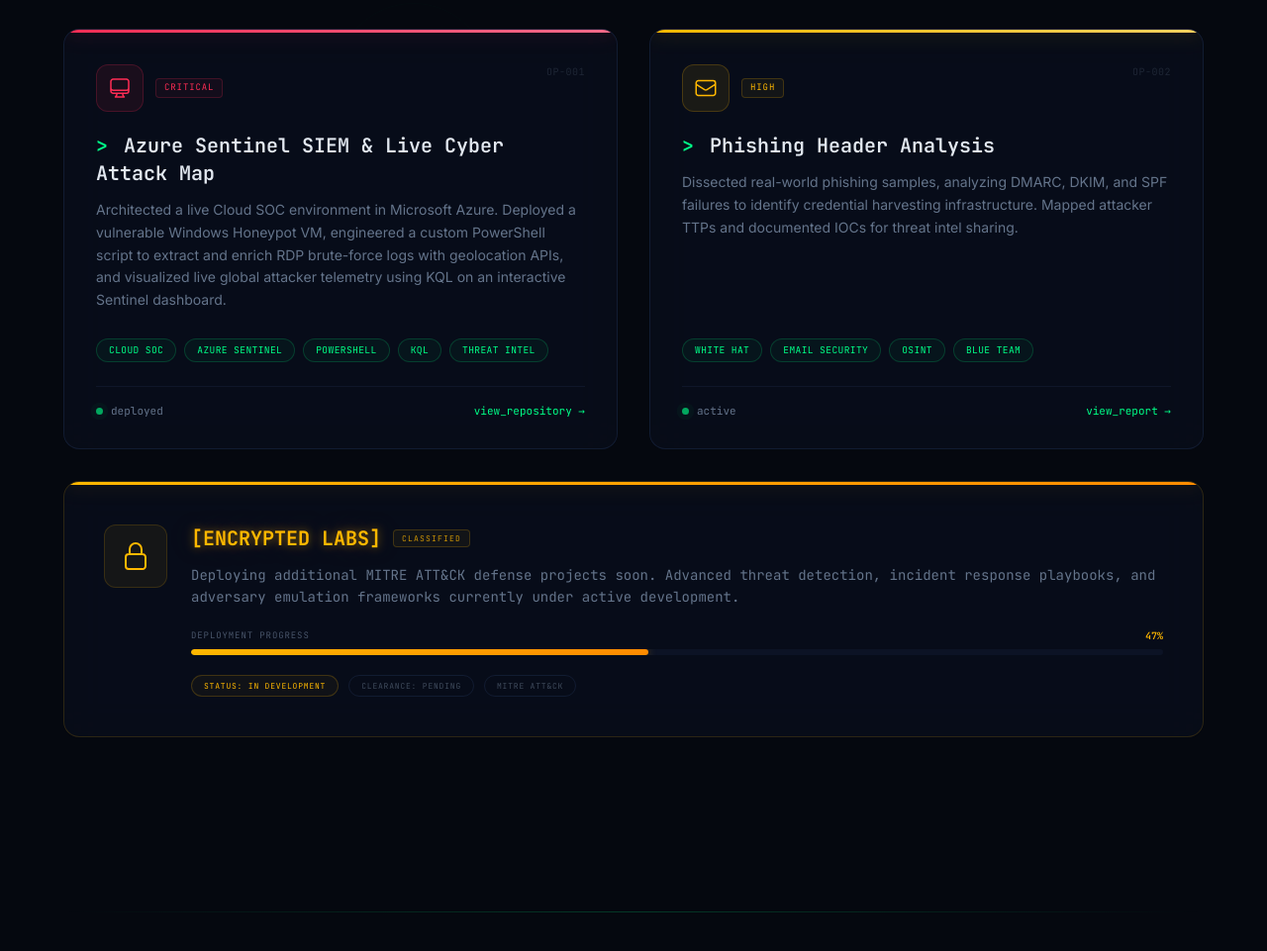
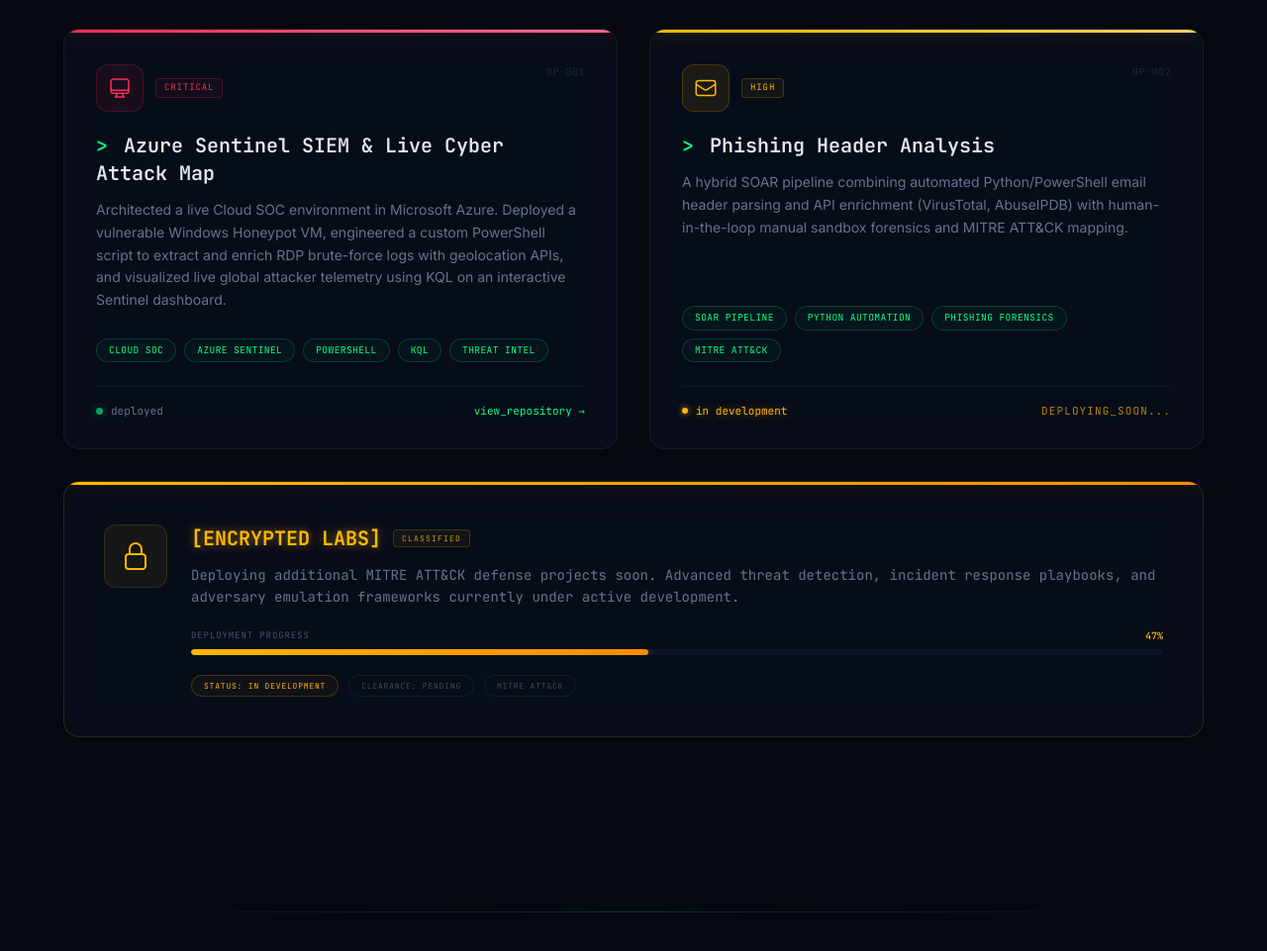
Before and after one commit to ThE-Old-MaNl/ThE-Old-MaNl.github.io, a plain HTML site: page index.html in a window 1280 px wide. Shown: the part 1035-1996 px from the top of the page at 99% size. Drawn offline with nearby package versions, Linux system fonts and the light colour scheme.

Commit message:
Update OP-002 to be a hybrid SOAR pipeline

```diff
--- a/index.html
+++ b/index.html
@@ -545,26 +545,26 @@
 
                             <!-- Card Description -->
                             <p class="text-sm text-phantom-muted leading-relaxed mb-6 flex-grow">
-                                Dissected real-world phishing samples, analyzing DMARC, DKIM, and SPF failures to identify credential harvesting infrastructure. Mapped attacker TTPs and documented IOCs for threat intel sharing.
+                                A hybrid SOAR pipeline combining automated Python/PowerShell email header parsing and API enrichment (VirusTotal, AbuseIPDB) with human-in-the-loop manual sandbox forensics and MITRE ATT&CK mapping.
                             </p>
 
                             <!-- Tags -->
                             <div class="flex flex-wrap gap-2 mb-6">
-                                <span class="tag">White Hat</span>
-                                <span class="tag">Email Security</span>
-                                <span class="tag">OSINT</span>
-                                <span class="tag">Blue Team</span>
+                                <span class="tag">SOAR Pipeline</span>
+                                <span class="tag">Python Automation</span>
+                                <span class="tag">Phishing Forensics</span>
+                                <span class="tag">MITRE ATT&CK</span>
                             </div>
 
                             <!-- Card Footer -->
                             <div class="pt-4 border-t border-phantom-border/40 flex items-center justify-between">
-                                <span class="font-mono text-[11px] text-phantom-muted flex items-center gap-2">
-                                    <span class="status-dot"></span>
-                                    active
+                                <span class="font-mono text-[11px] text-phantom-amber flex items-center gap-2 glow-amber">
+                                    <span class="w-1.5 h-1.5 rounded-full bg-phantom-amber shadow-[0_0_6px_rgba(255,184,0,0.8)] animate-pulse"></span>
+                                    in development
                                 </span>
-                                <a href="#" class="font-mono text-[11px] text-phantom-green hover:underline link-glow transition-colors duration-300">
-                                    view_report →
-                                </a>
+                                <span class="font-mono text-[11px] text-phantom-amber/70 uppercase tracking-widest animate-pulse">
+                                    deploying_soon...
+                                </span>
                             </div>
                         </div>
                     </div>
```
Also changed, not shown: 1 other file.
